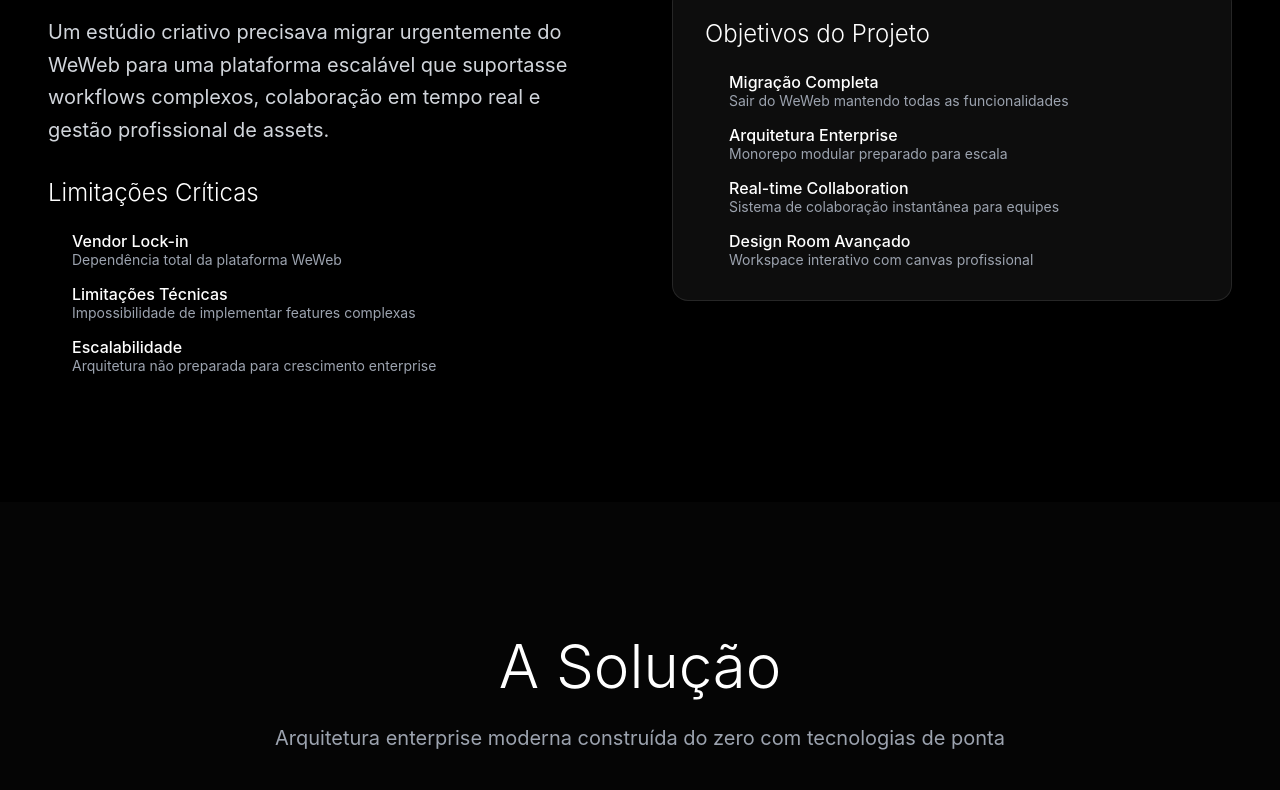
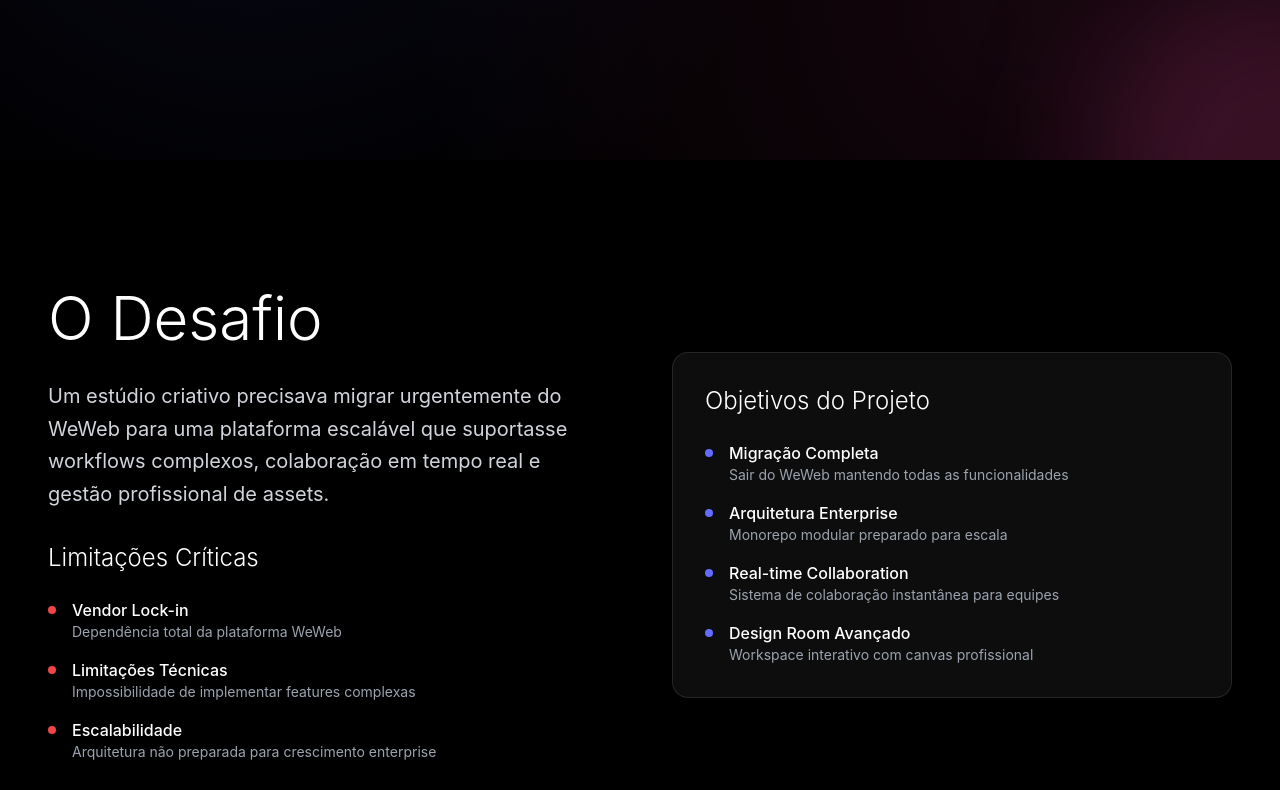
Before and after one commit to Gabbsx7/softhaus-site, a plain HTML site: page cases/autoplaystudio/index.html in a window 1280 px wide. Shown: the part 640-1430 px from the top of the page. Drawn offline with nearby package versions, Linux system fonts and the light colour scheme; files whose address does not match are found by name.

Commit message:
Voltar ao CDN do Tailwind temporariamente para corrigir layout

```diff
--- a/cases/autoplaystudio/index.html
+++ b/cases/autoplaystudio/index.html
@@ -8,7 +8,7 @@
   <link rel="icon" type="image/svg+xml" href="assets/img/favicon.svg">
 
   <!-- TailwindCSS -->
-  <link rel="stylesheet" href="../../assets/tailwind.css">
+  <script src="https://cdn.tailwindcss.com"></script>
 
   <script>
     tailwind.config = {
```
Also changed, not shown: cases/index.html (+1 -1 lines), index.html (+1 -1 lines).
